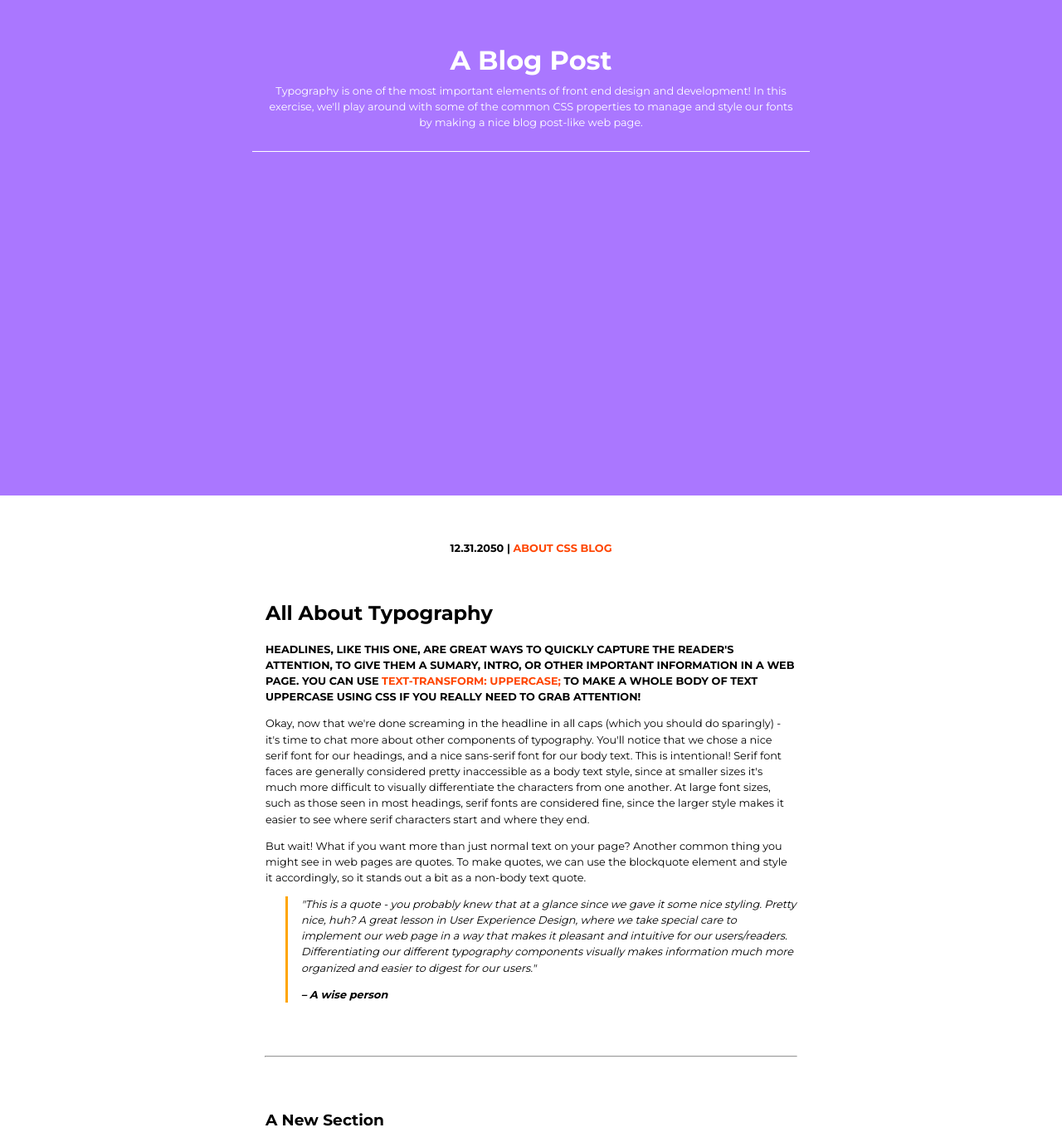
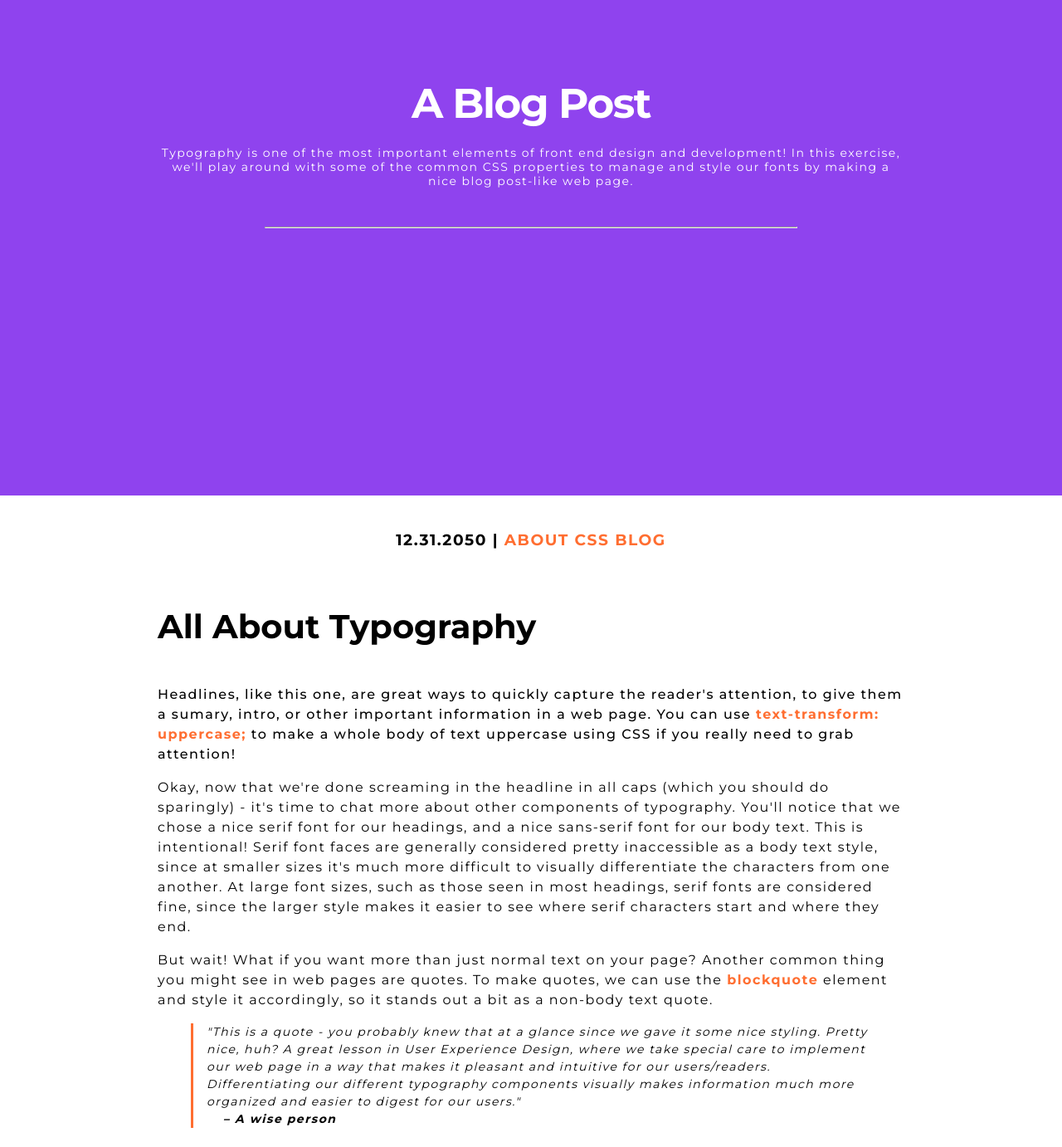
Before and after one commit to arfeloreed/blogpost, a plain HTML site: page index.html in a window 1280 px wide. Shown: the part 203-1585 px from the top of the page at 83% size. Drawn offline with Linux system fonts and the light colour scheme.

Commit message:
change code structure

```diff
--- a/index.html
+++ b/index.html
@@ -7,7 +7,7 @@
 
         <link rel="preconnect" href="https://fonts.googleapis.com">
         <link rel="preconnect" href="https://fonts.gstatic.com" crossorigin>
-        <link href="https://fonts.googleapis.com/css2?family=Montserrat:wght@400;700&display=swap" rel="stylesheet">
+        <link href="https://fonts.googleapis.com/css2?family=Montserrat:wght@400;500;700&display=swap" rel="stylesheet">
 
         <link href="styles.css" rel="stylesheet">
     </head>
@@ -16,11 +16,14 @@
         <header>
             <h1>A Blog Post</h1>
             <p>Typography is one of the most important elements of front end design and development! In this exercise, we'll play around with some of the common CSS properties to manage and style our fonts by making a nice blog post-like web page.</p>
+            <hr>
         </header>
-        <section class="typography">
+
+        <section class="container">
+
             <h3 class="date-blog">12.31.2050 | <span>ABOUT CSS BLOG</span></h3>
 
-            <div>
+        <div class="box">
             <h2>All About Typography</h2>
             <p>Headlines, like this one, are great ways to quickly capture the
             reader's attention, to give them a sumary, intro, or other important
@@ -28,17 +31,14 @@
             text-transform: uppercase;</span> to make a whole body of text
             uppercase using CSS if you really need to grab attention!</p>
             <p>Okay, now that we're done screaming in the headline in all caps (which you should do sparingly) - it's time to chat more about other components of typography. You'll notice that we chose a nice serif font for our headings, and a nice sans-serif font for our body text. This is intentional! Serif font faces are generally considered pretty inaccessible as a body text style, since at smaller sizes it's much more difficult to visually differentiate the characters from one another. At large font sizes, such as those seen in most headings, serif fonts are considered fine, since the larger style makes it easier to see where serif characters start and where they end.</p>
-            <p>But wait! What if you want more than just normal text on your page? Another common thing you might see in web pages are quotes. To make quotes, we can use the blockquote element and style it accordingly, so it stands out a bit as a non-body text quote.</p>
-                <div class="quote">
-                <p>"This is a quote - you probably knew that at a glance since we gave it some nice styling. Pretty nice, huh? A great lesson in User Experience Design, where we take special care to implement our web page in a way that makes it pleasant and intuitive for our users/readers. Differentiating our different typography components visually makes information much more organized and easier to digest for our users."</p>
-                <p class="quoted-person">– A wise person</p>
-                </div>
-            </div>
-        </section>
+            <p>But wait! What if you want more than just normal text on your page? Another common thing you might see in web pages are quotes. To make quotes, we can use the <span>blockquote</span> element and style it accordingly, so it stands out a bit as a non-body text quote.</p>
+            <blockquote class="quote">
+                <p>"This is a quote - you probably knew that at a glance since we gave it some nice styling. Pretty nice, huh? A great lesson in User Experience Design, where we take special care to implement our web page in a way that makes it pleasant and intuitive for our users/readers. Differentiating our different typography components visually makes information much more organized and easier to digest for our users."
+                <cite>– A wise person</cite></p>
+            </blockquote>
+        </div>
 
         <hr>
-
-        <section class="container">
 
         <div class="box">
             <h3>a new section</h3>
--- a/styles.css
+++ b/styles.css
@@ -1,119 +1,95 @@
 body {
     margin: 0;
-    font-family: 'Montserrat', sans-serif;
+    font-family: "Montserrat", sans-serif;
+    letter-spacing: 1.5px;
+    line-height: 1.5;
+}
+header {
+    background-color: #8F43EE;
+    color: white;
+    height: 100vh;
+    display: flex;
+    align-items: center;
+    justify-content: center;
+    flex-direction: column;
     text-align: center;
 }
-
+header h1 {
+    margin: 0;
+    font-size: 50px;
+    letter-spacing: -1.5px;
+}
+header p {
+    width: 70%;
+    max-width: 900px;
+    font-size: 14px;
+    line-height: 1.2;
+}
+header hr {
+    width: 50%;
+    margin: 32px 0;
+    color: white;
+}
 span {
-    color: orangered;
+    color: #FF6E31;
     font-weight: bold;
 }
-
-header {
-    width: 100vw;
-    height: 100vh;
-    box-sizing: border-box;
-    padding: 20% 0 25%;
-    background-color: #AA77FF;
-    color: #fff;
+.date-blog {
+    text-align: center;
+    margin: 40px 0;
 }
-
-header h1 {
-    font-size: 2rem;
-    margin: 0 0 0.5rem;
+.container {
+    width: 90%;
+    max-width: 900px;
+    margin: 0 auto;
 }
-
-header p {
-    width: 50%;
+.box {
+    margin: 60px 0;
+}
+.container h2 {
+    margin: 40px 0;
+    letter-spacing: 0;
+    font-size: 40px;
+}
+.container h2 + p {
+    font-weight: 500;
+}
+.quote {
+    font-style: italic;
+    font-size: 14px;
+    border-left: 3px solid #FF6E31;
+    padding-left: 16px;
+}
+.quote cite {
+    display: block;
+    font-weight: bold;
+    margin-left: 20px;
+}
+.box h3 {
+    text-transform: capitalize;
+    font-size: 32px;
+    letter-spacing: -1px;
+}
+.footer {
+    background-color: #8F43EE;
+}
+.footer ul {
+    width: 85%;
+    max-width: 900px;
     margin: 0 auto;
-    border-bottom: 1px solid;
-    padding: 0 1rem 1.5rem;
-}
-
-p {
-    font-size: 0.8rem;
-    line-height: 1.5;
-}
-
-hr {
-    color:#BDCDD6;
-    width: 50%;
-    size: 8px;
-}
-
-footer {
-    background-color: #AA77FF;
-    margin-top: 3rem;
-}
-
-.typography {
-    width: 50%;
-    text-align: left;
-    margin: 0 auto 4rem;
-}
-
-.typography .date-blog {
-    font-size: 0.8rem;
-    margin: 3.5rem 0;
+    list-style: none;
+    padding: 40px 0;
     text-align: center;
 }
-
-.typography h2 + p {
-    text-transform: uppercase;
-    font-weight: 700;
+.footer ul li {
+    display: inline;
+    margin: 0 10px;
 }
-
-.quote {
-    margin-left: 1.5rem;
-    font-style: italic;
-    border-left: 3px solid orange;
-    padding-left: 1rem;
+.footer li a {
+    color: white;
+    text-decoration: none;
+    font-size: 14px;
 }
-
-.quoted-person {
-    font-weight: 700;
-}
-
-.container {
-    width: 50%;
-    text-align: left;
-    margin: 0 auto;
-    padding-top: 2rem;
-}
-
-.container h3 {
-    text-transform: capitalize;
-}
-
-.box h3 {
-    margin: 1.5rem 0;
-}
-
-.footer {
-    width: 50%;
-    height: 10vh;
-    margin: 0 auto;
-    box-sizing: border-box;
-    padding: 1.3rem 0;
-}
-
-.footer ul {
-    list-style: none;
-    margin: 0;
-    padding: 0;
-}
-
-.footer ul li {
-    display: inline-block;
-    margin: 0 1rem;
-}
-
-.footer ul li a {
-    text-decoration: none;
-    color: #fff;
-    font-size: 0.8rem;
-}
-
-.footer ul li a:hover {
+.footer li a:hover {
     text-decoration: underline;
 }
```
